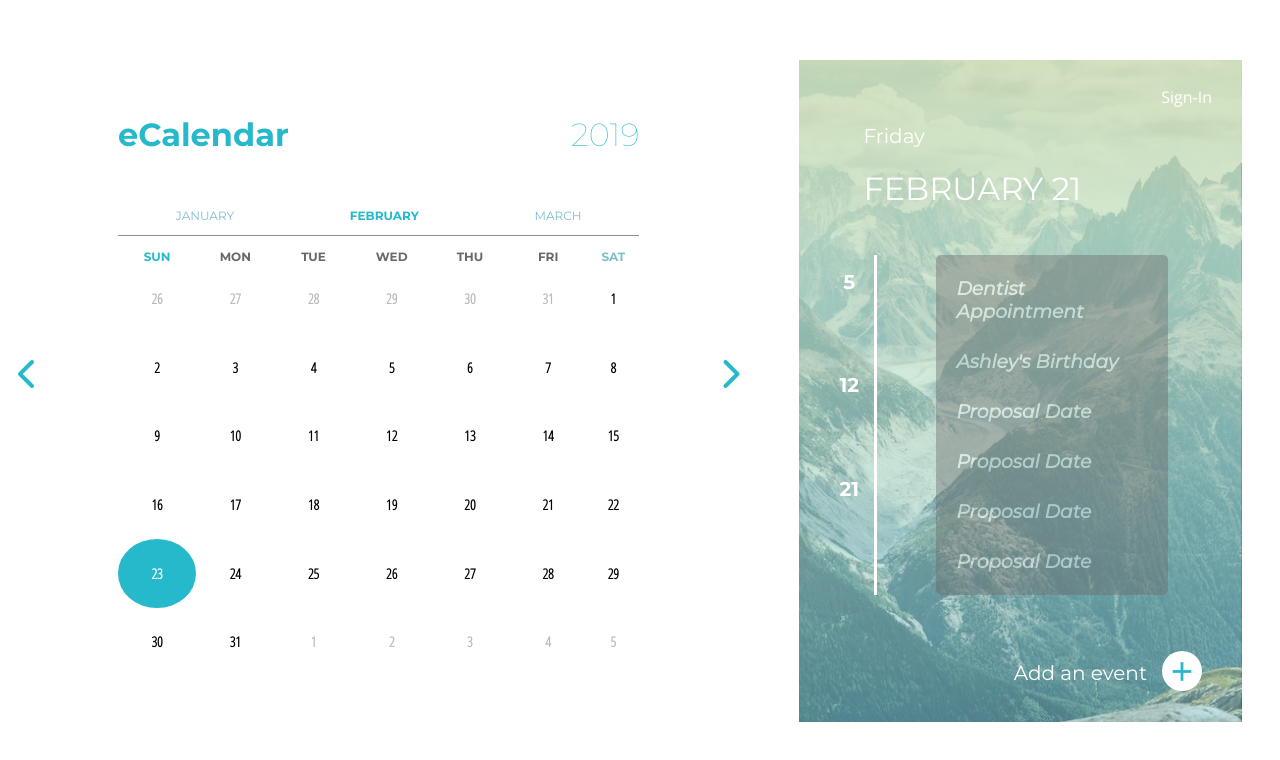
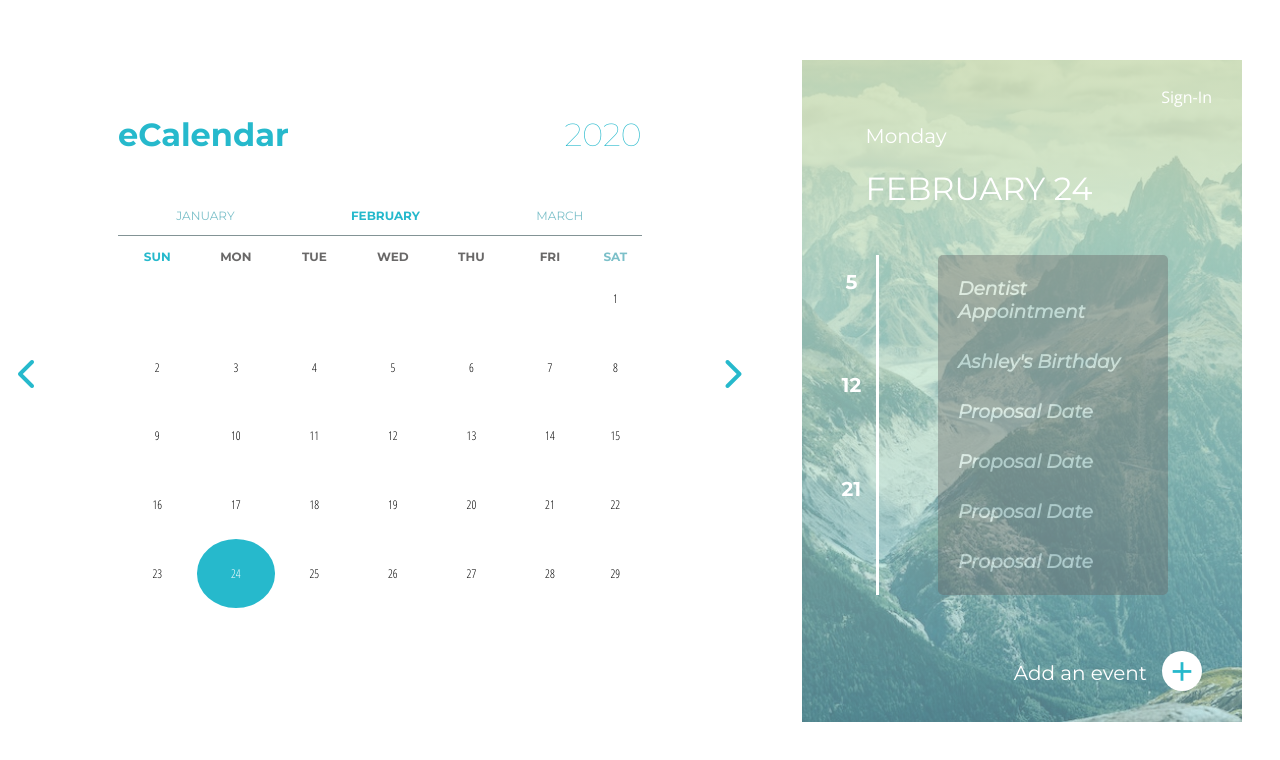
Before and after one commit to cgefx/eCalendar, a website: page index.html in a window 1280 px wide. Shown: the part 138-898 px from the top of the page. Drawn offline with nearby package versions, Linux system fonts and the light colour scheme.

Commit message:
add first javascript

```diff
--- a/css/styles.css
+++ b/css/styles.css
@@ -117,7 +117,7 @@ i.far {
   margin-bottom: 1em;
 }
 
-.month-header .current {
+.current-month {
   color: var(--colorPrimary);
   font-weight: bold;
 }
@@ -133,14 +133,11 @@ i.far {
   padding-top: 50px;
 }
 
-/*--------------------------------*/
-/*Calendar Table*/
-/*---------------------------------*/
-
 .calendar__week-header {
   color: var(--secondaryDark);
   text-transform: uppercase;
   font-family: var(--CalendarWeekdays);
+  font-weight: 100;
   padding-top: 20px;
   margin-top: 20px;
 }
--- a/index.html
+++ b/index.html
@@ -15,20 +15,20 @@
     <div class="wrapper">
       <!-- Left Arrow Column -->
       <div class="column__arrow">
-        <i class="fas fa-chevron-left"></i>
+        <i class=" go-to-prev fas fa-chevron-left"></i>
       </div>
 
       <!-- Calendar Column -->
       <div class=" flex__column column__calendar">
         <div class="calendar-header">
           <h1 class="app-name">eCalendar</h1>
-          <h1 class="current-year">2019</h1>
+          <h1 class="current-year" id="current-year"></h1>
         </div>
 
-        <div class="month-header">
-          <p>January</p>
-          <p class="current">February</p>
-          <p>March</p>
+        <div class="month-header" id="months-header">
+          <!-- <p>January</p>
+          <p class="current-month">February</p>
+          <p>March</p> -->
         </div>
 
         <!-- Calendar Table -->
@@ -47,8 +47,8 @@
                 <th class="calendar_week-header--weekend">Sat</th>
               </tr>
             </thead>
-            <tbody>
-              <tr>
+            <tbody class="calendar-body" id="calendar-body">
+              <!-- <tr>
                 <td class="prev-month">
                   <h3 class="day">
                     26
@@ -197,7 +197,7 @@
                 </td>
               </tr>
               <tr>
-                <td class="current-day">
+                <td>
                   <h3 class="day">
                     23
                   </h3>
@@ -270,6 +270,7 @@
                   </h3>
                 </td>
               </tr>
+            </tbody> -->
             </tbody>
           </table>
         </div>
@@ -277,7 +278,7 @@
 
       <!-- Right Arrow Column -->
       <div class="column__arrow">
-        <i class="fas fa-chevron-right"></i>
+        <i class=" go-to-next fas fa-chevron-right"></i>
       </div>
 
       <!-- Event Column -->
@@ -293,8 +294,8 @@
             </div>
 
             <div class="current-date">
-              <h4>Friday</h4>
-              <h1>February 21</h1>
+              <h4 id="current-day"></h4>
+              <h1 id="month-and-date"></h1>
             </div>
           </div>
 
@@ -330,8 +331,9 @@
           </div>
         </div>
       </div>
+
+      <!-- App Wrapper Ends -->
     </div>
-    <!-- end App Wrapper -->
 
     <!-- Modal -->
     <div class="modal">
@@ -467,6 +469,8 @@
               </div>
             </div>
             <!-- end dropdown row -->
+
+            <!-- Details Sidebar -->
             <div class="form__details">
               <div class="form__detail">
                 <i class=" form__icon fas fa-user-plus"></i>
@@ -481,6 +485,8 @@
                 <h4 class="form__subheading">Description</h4>
               </div>
             </div>
+
+            <!-- Button Row -->
             <div class="form__button-row">
               <button type="submit">Save Event</button>
             </div>
@@ -488,6 +494,8 @@
         </div>
       </div>
     </div>
+    <!-- End Modal -->
+    <script src="js/calendar.js"></script>
     <script src="js/modal.js"></script>
   </body>
 </html>
--- /dev/null
+++ b/js/calendar.js
@@ -0,0 +1,117 @@
+let today = new Date();
+
+const days = ['Sunday', 'Monday', 'Tuesday', 'Wednesday', 'Thursday', 'Friday', 'Saturday'];
+
+const months = ["January", "February", "March", "April", "May", "June", "July", "August", "September", "October", "November", "December"];
+
+let todaysName = days[today.getDay()];
+let todaysNumber = today.getDate();
+let currentMonth = today.getMonth();
+let currentYear = today.getFullYear();
+let nextMonth = currentMonth + 1;
+let prevMonth = currentMonth - 1;
+
+//Get Calendar Headers
+const yearHeader = document.getElementById("current-year");
+const currentDay = document.getElementById("current-day")
+let monthAndDate = document.getElementById("month-and-date")
+const previousArrow = document.querySelector(".go-to-prev");
+const nextArrow = document.querySelector(".go-to-next");
+const tbl = document.getElementById("calendar-body");
+
+//Event Listeners
+previousArrow.addEventListener("click", previous)
+nextArrow.addEventListener("click", next);
+
+function previous() {
+  currentYear = (currentMonth === 0) ? currentYear - 1 : currentYear;
+  currentMonth = (currentMonth === 0) ? 11 : currentMonth - 1;
+  showCalendar(currentMonth, currentYear);
+  showMonths(currentMonth);
+}
+
+function next() {
+  currentYear = (currentMonth === 11) ? currentYear + 1 : currentYear;
+  currentMonth = (currentMonth + 1) % 12;
+  showCalendar(currentMonth, currentYear);
+  showMonths(currentMonth);
+}
+
+function showMonths(currentMonth) {
+  let monthsHeader = document.getElementById("months-header");
+
+  monthsHeader.innerHTML = "";
+
+  let monthHeader = [];
+
+  let prevMonth = (currentMonth === 0) ? 11 : currentMonth - 1;
+  let nextMonth = (currentMonth === 11) ? 0 : currentMonth + 1;
+
+  monthHeader.unshift(months[prevMonth], months[currentMonth], months[nextMonth]);
+
+  monthHeader.forEach(month => {
+    let headerMonth = document.createElement("p");
+    let monthText = document.createTextNode(month);
+
+    if (month === months[currentMonth]) {
+      headerMonth.classList.add("current-month")
+    }
+    headerMonth.appendChild(monthText);
+    monthsHeader.appendChild(headerMonth);
+  });
+
+  return monthHeader;
+}
+
+function showEvents() {
+  let currentMonth = today.getMonth();
+  monthAndDate.innerHTML = `${months[currentMonth]} ${todaysNumber}`;
+  currentDay.innerHTML = todaysName;
+}
+
+function showCalendar(month, year) {
+  let firstDay = (new Date(year, month)).getDay();
+  tbl.innerHTML = "";
+  yearHeader.innerHTML = year;
+
+  //Making the table
+  let date = 1;
+  for (let i = 0; i < 6; i++) {
+    let row = document.createElement("tr");
+
+    //creating individual cells, filing them up with data.
+    for (let j = 0; j < 7; j++) {
+      if (i === 0 && j < firstDay) {
+        cell = document.createElement("td");
+        cellText = document.createTextNode("");
+        cell.appendChild(cellText);
+        row.appendChild(cell);
+      }
+      else if (date > daysInMonth(month, year)) {
+        break;
+      }
+      else {
+        cell = document.createElement("td");
+        cellText = document.createTextNode(date);
+        if (
+          date === today.getDate() &&
+          year === today.getFullYear() &&
+          month === today.getMonth()) {
+          cell.classList.add("current-day");
+        }
+        cell.appendChild(cellText);
+        row.appendChild(cell);
+        date++;
+      }
+    }
+    tbl.appendChild(row);
+  }
+}
+
+function daysInMonth(iMonth, iYear) {
+  return 32 - new Date(iYear, iMonth, 32).getDate();
+}
+
+showMonths(currentMonth);
+showCalendar(currentMonth, currentYear);
+showEvents();
```
